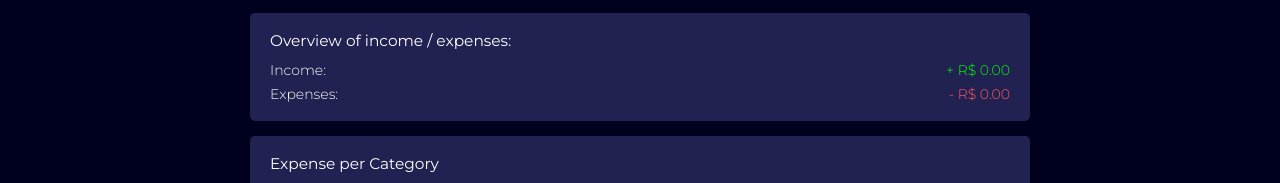
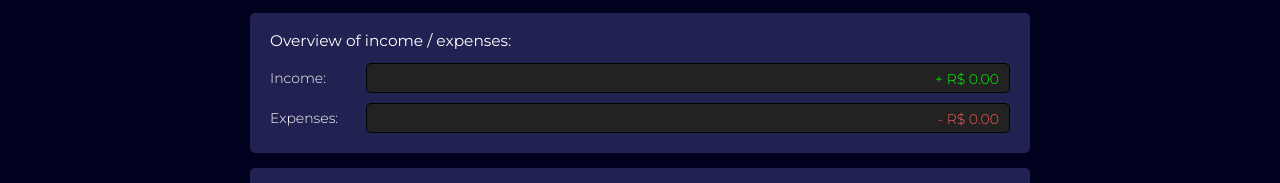
Before and after one commit to diego-nascimento91/personalfinance.dailysimpletools.com, a React (Create React App) app: page /home in a window 1280 px wide. Shown: the part 141-324 px from the top of the page. Built offline with nearby package versions, Linux system fonts and the light colour scheme; no server answers; the database is empty; sample sign-in values are in the browser's storage.

Commit message:
Overview: criado estilização para mostrar como grafico de barras o valor do income e expense.

```diff
--- a/src/pages/Home/Overview/Overview.module.scss
+++ b/src/pages/Home/Overview/Overview.module.scss
@@ -1,16 +1,36 @@
 @import 'assets/styles/variables.scss';
 
 .overview__sum {
+  align-items: center;
   display: flex;
-  justify-content: space-between;
-
   &:first-child {
     margin-bottom: 1rem;
   }
+  &:hover {
+    border-bottom: 0.1rem solid black;
+    cursor: pointer;
+  }
 
-  &:hover {
-    border-bottom: 1px solid black;
-    cursor: pointer;
+  .overview__type {
+    width: 11rem;
+  }
+
+  .overview__chart__container {
+    width:  100%;
+
+    .overview__chart {
+      background: rgb(34, 34, 34);
+      border: 0.1rem solid black;
+      border-radius: 0.5rem;
+      display: flex;
+      height: 3rem;
+      justify-content: flex-end;
+      line-height: 3rem;
+      min-width: min-content;
+      padding: 0 1rem;
+      transition: 200ms;
+      white-space: nowrap;
+    }
   }
 
   .overview__price__positive {
--- a/src/pages/Home/Overview/Overview.tsx
+++ b/src/pages/Home/Overview/Overview.tsx
@@ -8,15 +8,41 @@ const Overview = () => {
   const [transactions] = useTransactionsMonth();
   const [sumIncome, setSumIncome] = useState(0);
   const [sumExpense, setSumExpense] = useState(0);
+  const [incomeWidth, setIncomeWidth] = useState('100%');
+  const [expenseWidth, setExpenseWidth] = useState('100%');
 
   useEffect(() => {
-    if(user) {
+    if (user) {
       handleGetSumsPerType();
     }
   }, [transactions, user]);
 
+  useEffect(() => {
+    if (user) {
+      handleChartStyle();
+    }
+  }, [sumIncome, sumExpense]);
+
+  const handleChartStyle = () => {
+    if(sumExpense > sumIncome){
+      setExpenseWidth('100%');
+      const calcWidth = (100*sumIncome/sumExpense).toString() + '%';
+      setIncomeWidth(calcWidth);
+      console.log('sumIncome', sumIncome);
+      console.log('sumExpense', sumExpense);
+      console.log('calcWidth', calcWidth);
+    } else {
+      setIncomeWidth('100%');
+      const calcWidth = (100*sumExpense/sumIncome).toString() + '%';
+      setExpenseWidth(calcWidth);
+      console.log('sumIncome', sumIncome);
+      console.log('sumExpense', sumExpense);
+      console.log('calcWidth', calcWidth);
+    }
+  };
+
   const handleGetSumsPerType = () => {
-    if(transactions && transactions.length > 0 && transactions[0].id !== ''){
+    if (transactions && transactions.length > 0 && transactions[0].id !== '') {
       setSumIncome(getSumPerType('income', transactions));
       setSumExpense(getSumPerType('expense', transactions));
     } else {
@@ -40,12 +66,26 @@ const Overview = () => {
       <h2 className='theme__title'>Overview of income / expenses:</h2>
       <div>
         <div className={styles.overview__sum}>
-          <p>Income:</p>
-          <p className={styles.overview__price__positive}>+ R$ {sumIncome.toFixed(2)}</p>
+          <div className={styles.overview__type}>Income:</div>
+          <div className={styles.overview__chart__container}>
+            <div
+              className={styles.overview__chart}
+              style={{ width: incomeWidth }}
+            >
+              <p className={styles.overview__price__positive}>+ R$ {sumIncome.toFixed(2)}</p>
+            </div>
+          </div>
         </div>
         <div className={styles.overview__sum}>
-          <p>Expenses:</p>
-          <p className={styles.overview__price__negative}>- R$ {sumExpense.toFixed(2)}</p>
+          <div className={styles.overview__type}>Expenses:</div>
+          <div className={styles.overview__chart__container}>
+            <div
+              className={styles.overview__chart}
+              style={{ width: expenseWidth }}
+            >
+              <p className={styles.overview__price__negative}>- R$ {sumExpense.toFixed(2)}</p>
+            </div>
+          </div>
         </div>
       </div>
     </section>
```
